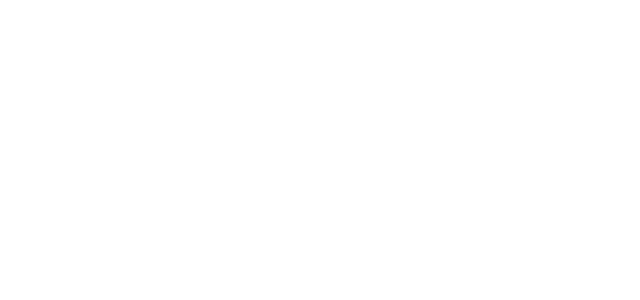
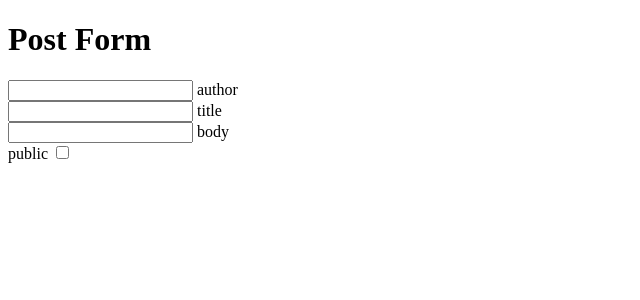
Before and after one commit to defendimattia/react-post-form, a React (Vite) app: page / in a window 1280 px wide. Shown: the top 300 px of the page, without its empty margins (0-640 px from the left). Built offline with nearby package versions, Linux system fonts and the light colour scheme.

Commit message:
add: html structure

```diff
--- a/src/App.jsx
+++ b/src/App.jsx
@@ -2,8 +2,17 @@
 
 function App() {
   return (
+
     <>
+      <h1>Post Form</h1>
+      <form>
+        <input type="text" /> author<br />
+        <input type="text" /> title<br />
+        <input type="text" /> body<br />
+        public <input type="checkbox" />
+      </form>
     </>
+
   )
 }
 
```
